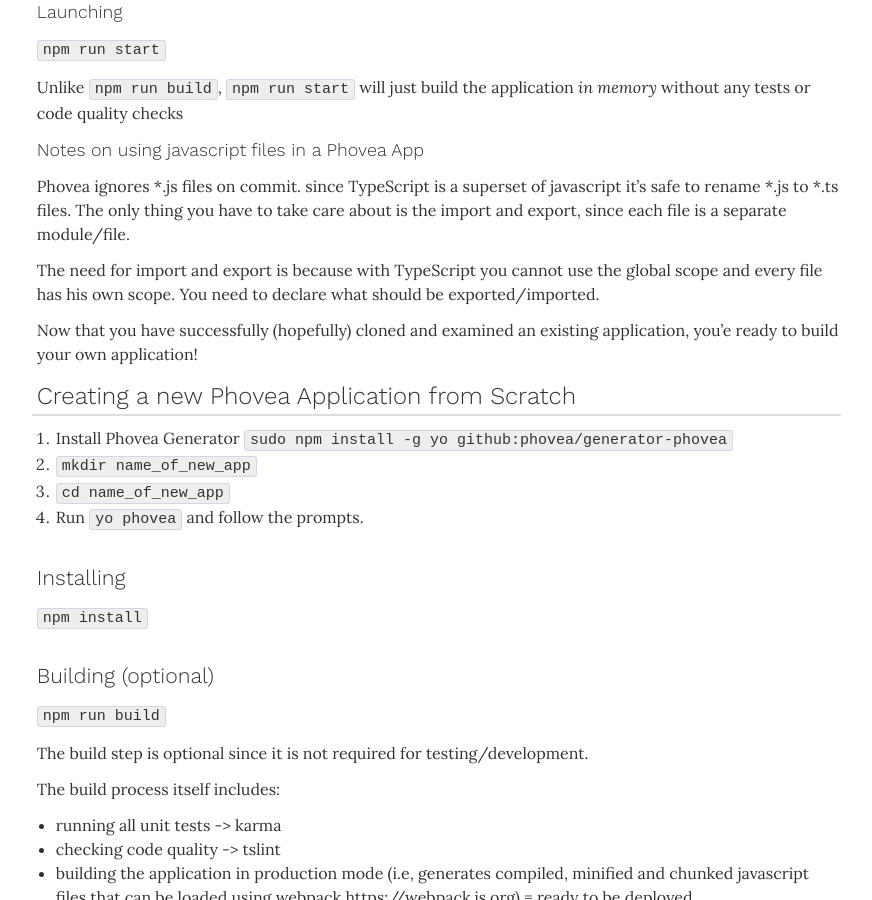
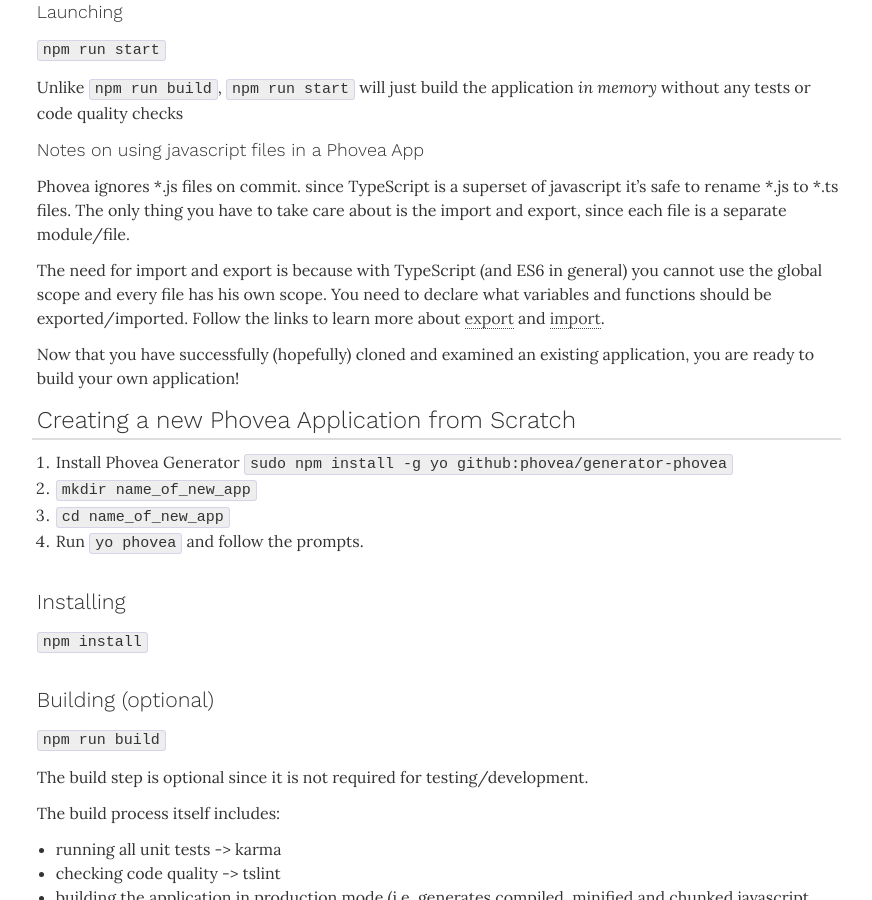
Before and after one commit to phovea/phovea.github.io, a Jekyll site: the page built from contributors/getting_started.md, in a window 1280 px wide and 900 px high, scrolled down 1803 px. Shown: the whole window, without its empty margins (317-1189 px from the left). Built offline with Jekyll 4.4.1, drawn with Linux system fonts in a browser that asks for light colours; nearby versions of some CDN libraries; some web fonts are replaced.

Commit message:
Added links to MDN

```diff
--- a/contributors/getting_started.md
+++ b/contributors/getting_started.md
@@ -88,9 +88,9 @@ Unlike `npm run build`, `npm run start` will just build the application *in memo
 
 Phovea ignores \*.js files on commit. since TypeScript is a superset of javascript it's safe to rename \*.js to \*.ts files. The only thing you have to take care about is the import and export, since each file is a separate module/file.
 
-The need for import and export is because with TypeScript you cannot use the global scope and every file has his own scope. You need to declare what should be exported/imported.
+The need for import and export is because with TypeScript (and ES6 in general) you cannot use the global scope and every file has his own scope. You need to declare what variables and functions should be exported/imported. Follow the links to learn more about [export](https://developer.mozilla.org/en-US/docs/Web/JavaScript/Reference/Statements/export) and [import](https://developer.mozilla.org/en-US/docs/Web/JavaScript/Reference/Statements/import).
 
-Now that you have successfully (hopefully) cloned and examined an existing application, you'e ready to build your own application!
+Now that you have successfully (hopefully) cloned and examined an existing application, you are ready to build your own application!
 
 ## Creating a new Phovea Application from Scratch
 
```
